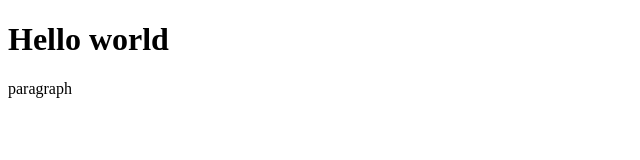
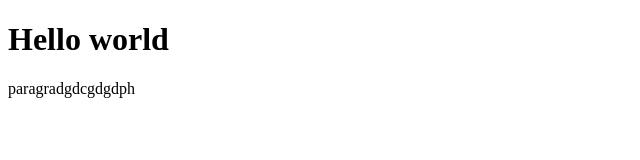
Before and after one commit to iuzcoder/github-tutorial, a plain HTML site: page index.html in a window 1280 px wide. Shown: the full height of the page, 0-640 px from the left. Drawn offline with Linux system fonts and the light colour scheme.

Commit message:
Yangiliklar kiritildi

```diff
--- a/index.html
+++ b/index.html
@@ -8,6 +8,6 @@
 </head>
 <body>
    <h1>Hello world</h1>
-   <p>paragraph</p>
+   <p>paragradgdcgdgdph</p>
 </body>
 </html>
```
